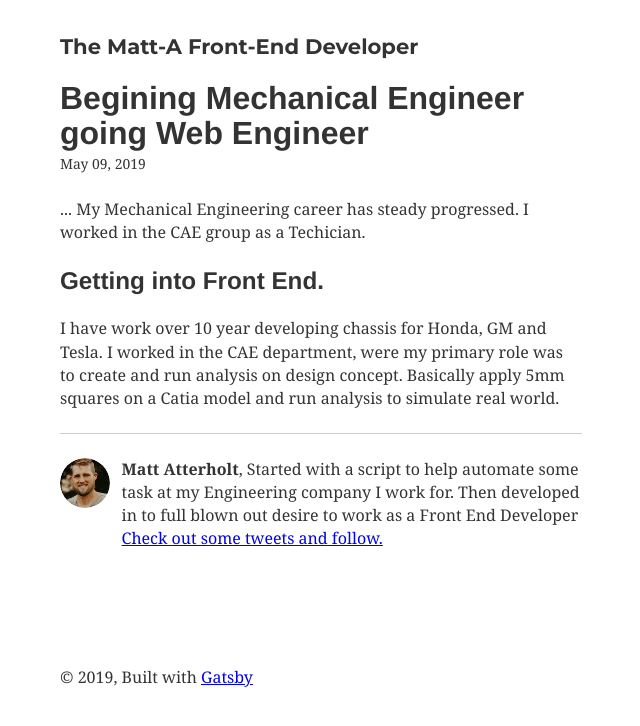
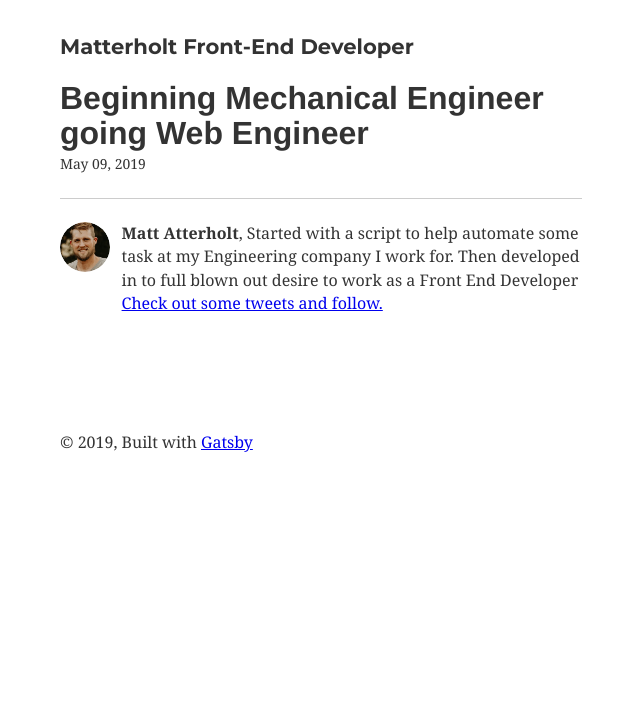
Before and after one commit to matterholt/matterholt.github.io, a Gatsby site: page /hello-world/ in a window 1280 px wide. Shown: the whole page, without its empty margins (319-959 px from the left). Built offline with nearby package versions, Linux system fonts and the light colour scheme; Gatsby itself is replaced by a stand-in of ours; some packages are replaced by stand-ins of ours.

Commit message:
update spelling

```diff
--- a/content/blog/hello-world/index.md
+++ b/content/blog/hello-world/index.md
@@ -1,11 +1,5 @@
 ---
-title: Begining Mechanical Engineer going Web Engineer
+title: Beginning Mechanical Engineer going Web Engineer
 date: "2019-05-09"
 description: Ten plus years working in the Automotive Engineering field developing suspension, when I created a simple script change the projection of my career...
 ---
-
-... My Mechanical Engineering career has steady progressed. I worked in the CAE group as a Techician.
-
-## Getting into Front End.
-
-I have work over 10 year developing chassis for Honda, GM and Tesla. I worked in the CAE department, were my primary role was to create and run analysis on design concept. Basically apply 5mm squares on a Catia model and run analysis to simulate real world.
--- a/gatsby-config.js
+++ b/gatsby-config.js
@@ -1,6 +1,6 @@
 module.exports = {
   siteMetadata: {
-    title: `The Matt-A Front-End Developer`,
+    title: `Matterholt Front-End Developer`,
     author: `Matt Atterholt`,
     description: `Front end web dump`,
     siteUrl: `https://gatsby-starter-blog-demo.netlify.com/`,
```
